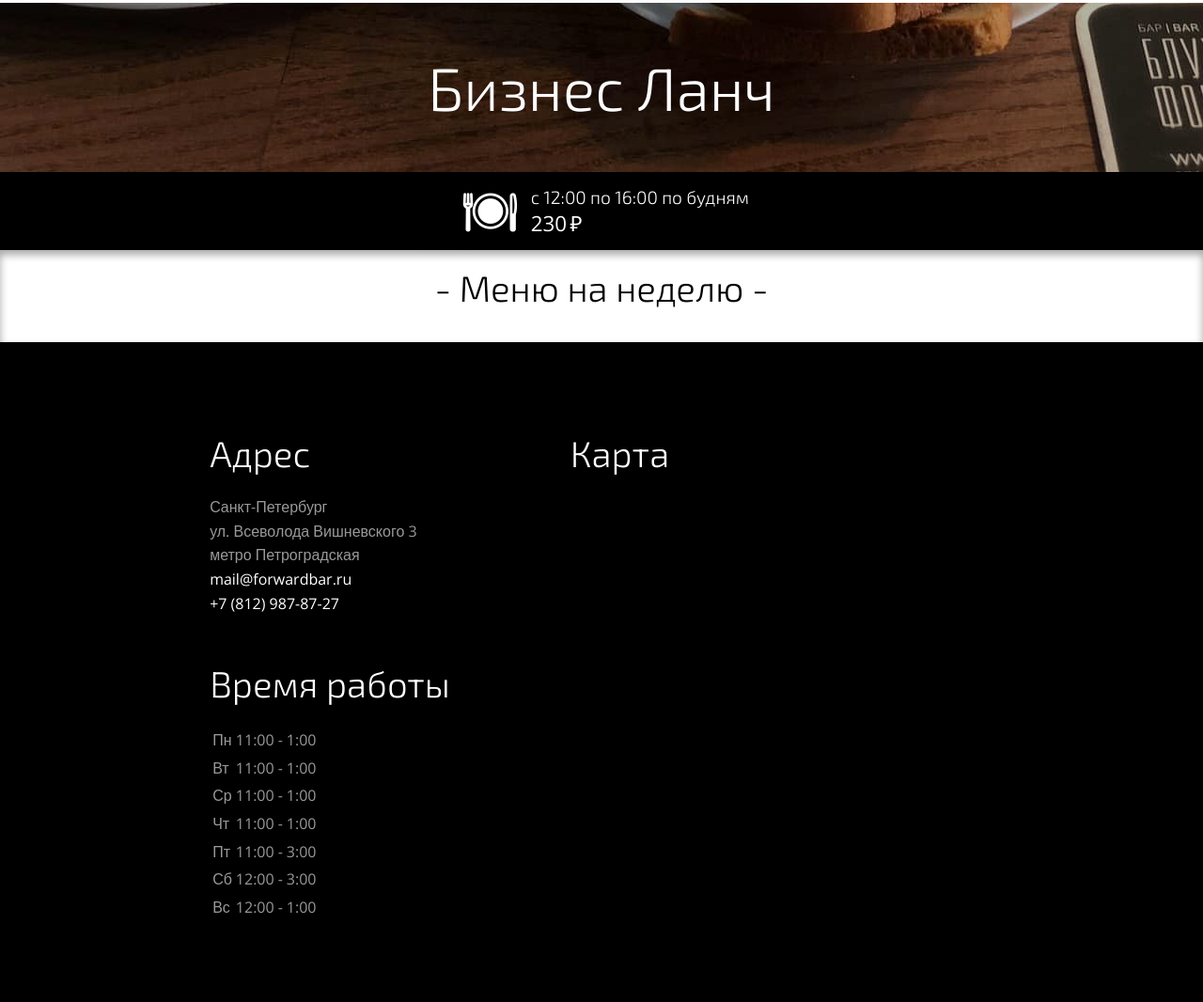
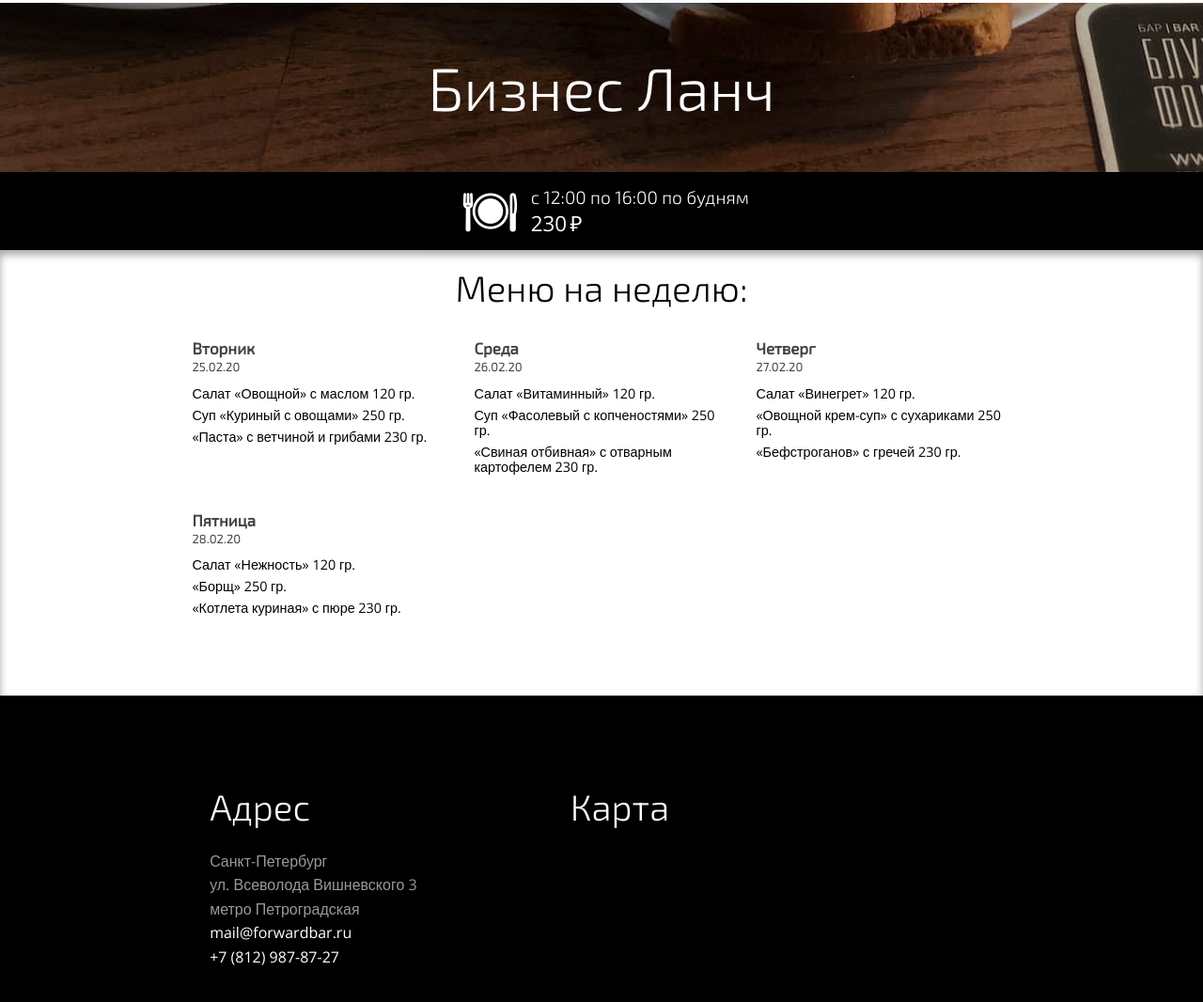
Before and after one commit to forwardbar/forwardbar.github.io, a plain HTML site: page index.html in a window 1280 px wide. Shown: the part 2720-3786 px from the top of the page at 94% size. Drawn offline with nearby package versions, Linux system fonts and the light colour scheme.

Commit message:
Deploy forwardbar.ru to github.com/forwardbar/forwardbar.github.io.git:master

```diff
--- a/index.html
+++ b/index.html
@@ -1043,7 +1043,54 @@
           <div class="page-lunch__price">230</div>
         </div>
       </div>
-      <div class="lunch-menu"><a class="lunch-menu__header lunch-menu__header--link" href="https://vk.com/@lonestrikerbar" target="_blank">- Меню на неделю -</a>
+      <div class="lunch-menu">
+        <div class="lunch-menu__header">Меню на неделю:</div>
+        <div class="lunch-menu__week">
+                    <div class="lunch-menu__day">
+                      <div class="lunch-menu__title">
+                        <h3>вторник</h3>
+                        <p>25.02.20</p>
+                      </div>
+                      <ul class="lunch-menu__items">
+                        <li class="lunch-menu__item">Салат «Овощной» с маслом 120 гр.</li>
+                        <li class="lunch-menu__item">Суп «Куриный с овощами» 250 гр.</li>
+                        <li class="lunch-menu__item">«Паста» с ветчиной и грибами 230 гр.</li>
+                      </ul>
+                    </div>
+                    <div class="lunch-menu__day">
+                      <div class="lunch-menu__title">
+                        <h3>среда</h3>
+                        <p>26.02.20</p>
+                      </div>
+                      <ul class="lunch-menu__items">
+                        <li class="lunch-menu__item">Салат «Витаминный» 120 гр.</li>
+                        <li class="lunch-menu__item">Суп «Фасолевый с копченостями» 250 гр.</li>
+                        <li class="lunch-menu__item">«Свиная отбивная» с отварным картофелем 230 гр.</li>
+                      </ul>
+                    </div>
+                    <div class="lunch-menu__day">
+                      <div class="lunch-menu__title">
+                        <h3>четверг</h3>
+                        <p>27.02.20</p>
+                      </div>
+                      <ul class="lunch-menu__items">
+                        <li class="lunch-menu__item">Салат «Винегрет» 120 гр.</li>
+                        <li class="lunch-menu__item">«Овощной крем-суп» с сухариками 250 гр.</li>
+                        <li class="lunch-menu__item">«Бефстроганов» с гречей 230 гр.</li>
+                      </ul>
+                    </div>
+                    <div class="lunch-menu__day">
+                      <div class="lunch-menu__title">
+                        <h3>пятница</h3>
+                        <p>28.02.20</p>
+                      </div>
+                      <ul class="lunch-menu__items">
+                        <li class="lunch-menu__item">Салат «Нежность» 120 гр.</li>
+                        <li class="lunch-menu__item">«Борщ» 250 гр.</li>
+                        <li class="lunch-menu__item">«Котлета куриная» с пюре 230 гр.</li>
+                      </ul>
+                    </div>
+        </div>
       </div>
     </div>
     <div class="contacts" id="contacts">
```
